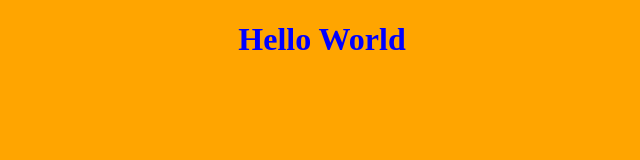
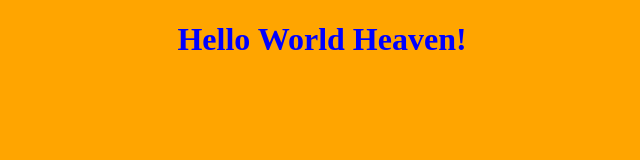
Before and after one commit to HeavenHamilton/heavenhamilton.github.io, a plain HTML site: page index.html in a window 1280 px wide. Shown: the whole page, without its empty margins (318-958 px from the left). Drawn offline with Linux system fonts and the light colour scheme.

Commit message:
Update index.html

```diff
--- a/index.html
+++ b/index.html
@@ -4,6 +4,6 @@
   <title> Hello World</title>
 </head>
 <body>
-  <h1> Hello World</h1>
+  <h1> Hello World Heaven!</h1>
 </body>
 </html>
```
